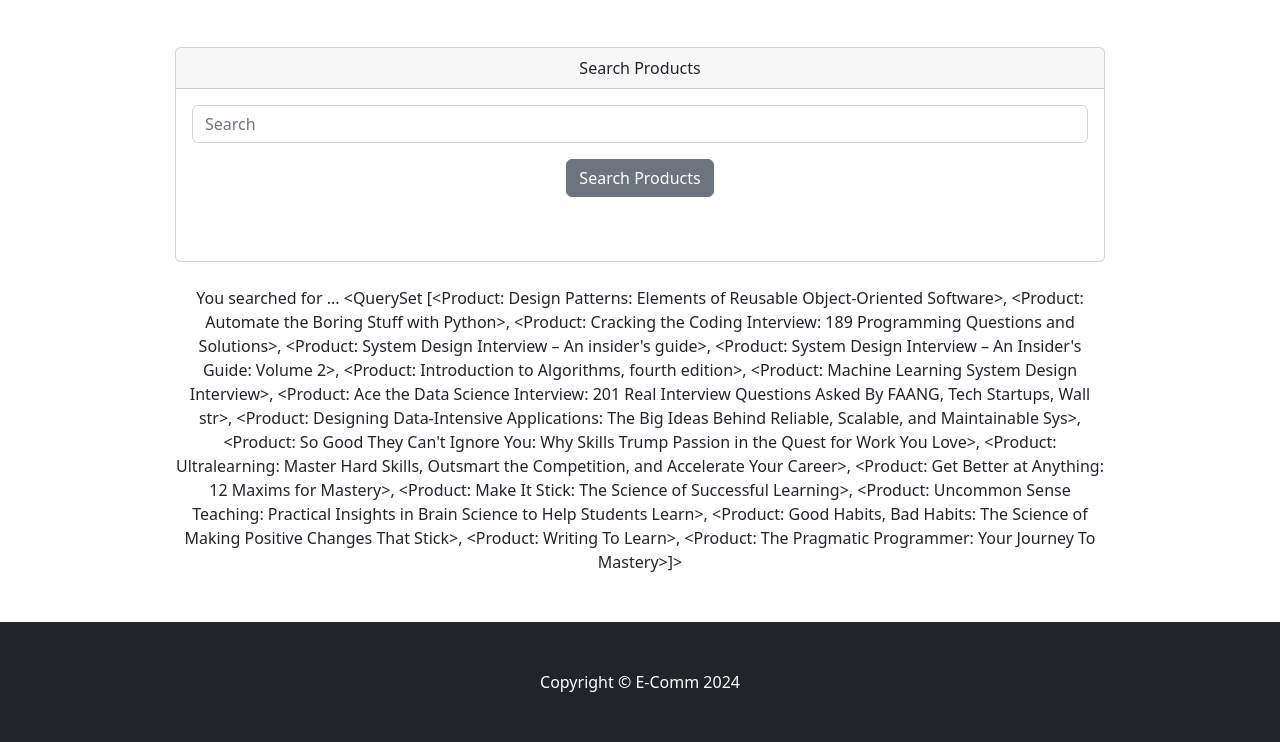
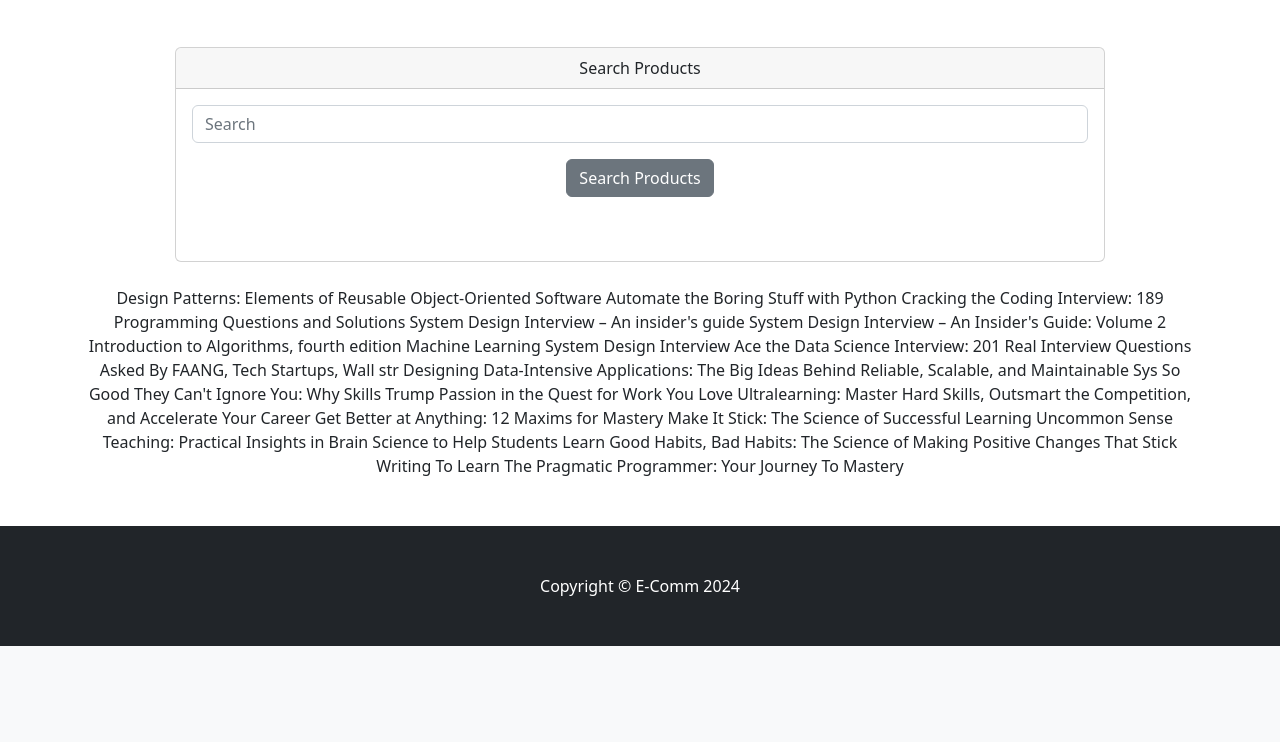
Before and after one commit to Eamateli/E-commerce-Website, a Django app: template ecom/store/templates/search.html in a window 1280 px wide. Shown: the part 354-1096 px from the top of the page. After the commit the page ends 1000 px from the top, so only its background shows below. Run offline with Django 5.2, Linux system fonts and the light colour scheme; the template is opened without the code that fills it: values that come from a table or form of the project are taken from there, others are empty; data comes from the database, SQL or seed files in the repository; some libraries are stand-ins or nearby versions.

Commit message:
Debugging

```diff
--- a/ecom/store/templates/search.html
+++ b/ecom/store/templates/search.html
@@ -30,13 +30,16 @@
                                 </form><br><br>
                             </div>
                           </div><br>
-                          {% if searched %}
-                          You searched for ... {{ searched }}
 
-                        {% endif %}
-                          <br><br><br>
 
                     </div>
+                    {% if searched %}
+                    {% for product in searched %}
+                    {{ product }}
+
+                    {% endfor %}
+                  {% endif %}
+                    <br><br><br>
                 </center><br><br><br>
 
             </div>
```
